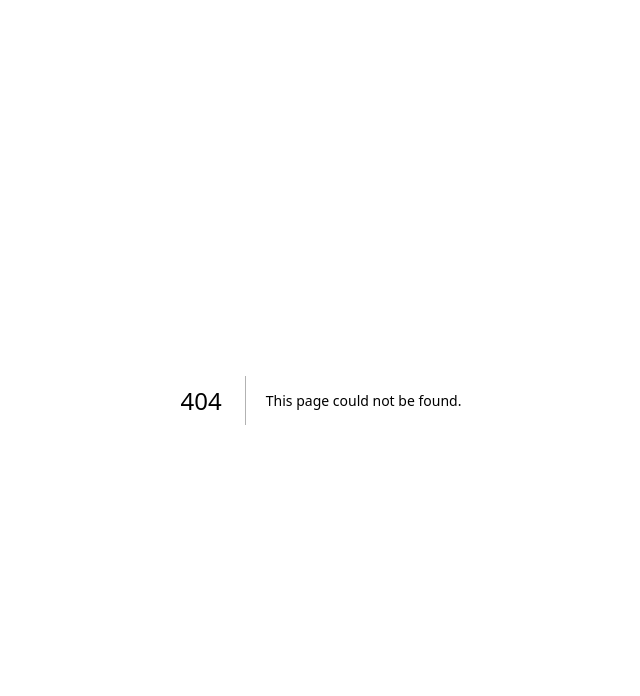
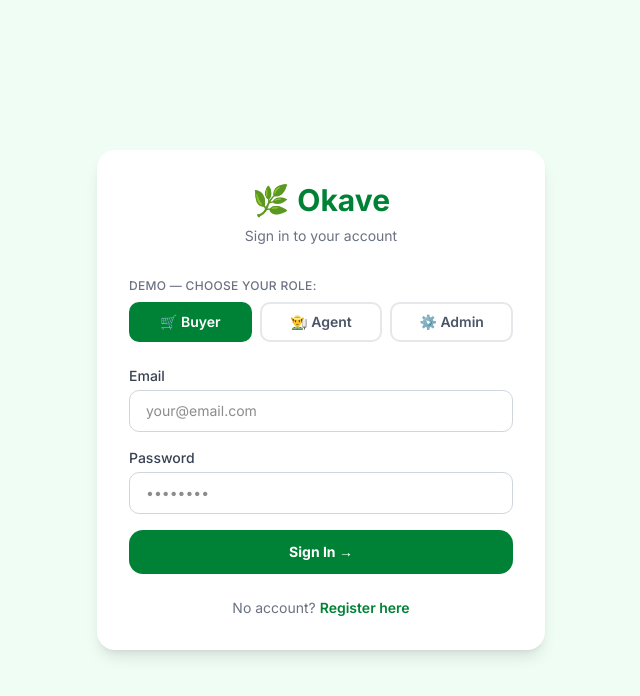
Before and after one commit to Harheesha/okave-farm-produce-marketplace, a Next.js app: page /login in a window 1280 px wide. Before the commit this address had no page. Shown: the top 696 px of the page, without its empty margins (319-959 px from the left). Built offline with nearby package versions, Linux system fonts and the light colour scheme.

Commit message:
Add: Login page with role selector, demo credentials, success state

```diff
--- /dev/null
+++ b/app/login/page.tsx
@@ -0,0 +1,121 @@
+'use client'
+
+import { useState } from 'react'
+import Link from 'next/link'
+
+export default function LoginPage() {
+  const [role, setRole] = useState<'buyer' | 'agent' | 'admin'>('buyer')
+  const [email, setEmail] = useState('')
+  const [password, setPassword] = useState('')
+  const [loading, setLoading] = useState(false)
+  const [success, setSuccess] = useState(false)
+
+  const demoCredentials = {
+    buyer: { email: 'buyer@okave.com', password: 'password123' },
+    agent: { email: 'agent@okave.com', password: 'password123' },
+    admin: { email: 'admin@okave.com', password: 'password123' },
+  }
+
+  const fillDemo = (r: 'buyer' | 'agent' | 'admin') => {
+    setRole(r)
+    setEmail(demoCredentials[r].email)
+    setPassword(demoCredentials[r].password)
+  }
+
+  const handleLogin = (e: React.FormEvent) => {
+    e.preventDefault()
+    setLoading(true)
+    setTimeout(() => {
+      setLoading(false)
+      setSuccess(true)
+    }, 1200)
+  }
+
+  if (success) {
+    return (
+      <div className="min-h-screen bg-green-50 flex items-center justify-center px-4">
+        <div className="bg-white rounded-2xl shadow-lg p-8 max-w-md w-full text-center">
+          <div className="text-6xl mb-4">✅</div>
+          <h2 className="text-2xl font-bold text-green-700 mb-2">Welcome back!</h2>
+          <p className="text-gray-600 mb-6">Signed in as <strong>{email}</strong> ({role})</p>
+          <Link href="/" className="block w-full py-3 bg-green-700 text-white font-semibold rounded-xl hover:bg-green-800 transition-colors">
+            Go to Marketplace →
+          </Link>
+        </div>
+      </div>
+    )
+  }
+
+  return (
+    <div className="min-h-screen bg-green-50 flex items-center justify-center px-4">
+      <div className="bg-white rounded-2xl shadow-lg p-8 max-w-md w-full">
+        {/* Logo */}
+        <div className="text-center mb-8">
+          <Link href="/" className="inline-flex items-center gap-2">
+            <span className="text-3xl">🌿</span>
+            <span className="text-3xl font-bold text-green-700">Okave</span>
+          </Link>
+          <p className="text-gray-500 text-sm mt-2">Sign in to your account</p>
+        </div>
+
+        {/* Role Selector */}
+        <div className="mb-6">
+          <p className="text-xs text-gray-500 font-medium mb-2 uppercase tracking-wide">Demo — choose your role:</p>
+          <div className="grid grid-cols-3 gap-2">
+            {(['buyer', 'agent', 'admin'] as const).map((r) => (
+              <button
+                key={r}
+                onClick={() => fillDemo(r)}
+                className={`py-2 rounded-lg text-sm font-semibold capitalize transition-all border-2 ${
+                  role === r
+                    ? 'bg-green-700 text-white border-green-700'
+                    : 'border-gray-200 text-gray-600 hover:border-green-400'
+                }`}
+              >
+                {r === 'buyer' ? '🛒' : r === 'agent' ? '👨‍🌾' : '⚙️'} {r}
+              </button>
+            ))}
+          </div>
+        </div>
+
+        {/* Form */}
+        <form onSubmit={handleLogin} className="space-y-4">
+          <div>
+            <label className="block text-sm font-medium text-gray-700 mb-1">Email</label>
+            <input
+              type="email"
+              value={email}
+              onChange={(e) => setEmail(e.target.value)}
+              placeholder="your@email.com"
+              required
+              className="w-full border border-gray-300 rounded-lg px-4 py-2.5 text-sm outline-none focus:ring-2 focus:ring-green-500 focus:border-transparent"
+            />
+          </div>
+          <div>
+            <label className="block text-sm font-medium text-gray-700 mb-1">Password</label>
+            <input
+              type="password"
+              value={password}
+              onChange={(e) => setPassword(e.target.value)}
+              placeholder="••••••••"
+              required
+              className="w-full border border-gray-300 rounded-lg px-4 py-2.5 text-sm outline-none focus:ring-2 focus:ring-green-500 focus:border-transparent"
+            />
+          </div>
+          <button
+            type="submit"
+            disabled={loading}
+            className="w-full py-3 bg-green-700 text-white font-bold rounded-xl hover:bg-green-800 transition-colors disabled:opacity-60 text-sm"
+          >
+            {loading ? 'Signing in...' : 'Sign In →'}
+          </button>
+        </form>
+
+        <p className="text-center text-sm text-gray-500 mt-6">
+          No account?{' '}
+          <Link href="/register" className="text-green-700 font-semibold hover:underline">Register here</Link>
+        </p>
+      </div>
+    </div>
+  )
+}
```
